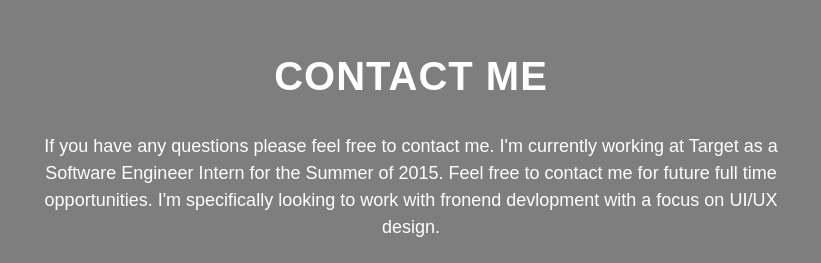
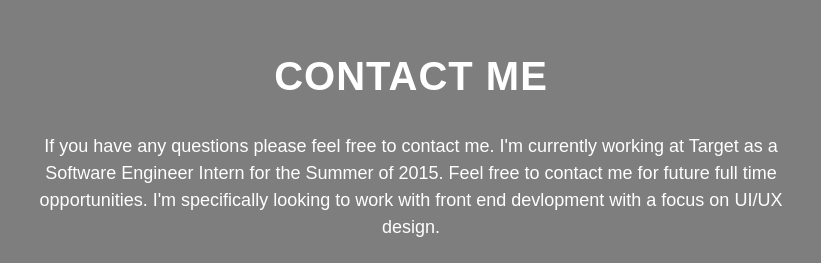
Before and after one commit to samguwang/samguwang.github.io, a plain HTML site: page index.html in a window 1280 px wide. Shown: the part 2360-2623 px from the top of the page, 229-1050 px from the left. Drawn offline with nearby package versions, Linux system fonts and the light colour scheme; a web font is replaced by a local one.

Commit message:
Update index.html

```diff
--- a/index.html
+++ b/index.html
@@ -96,7 +96,7 @@
         <div class="row">
             <div class="col-lg-8 col-lg-offset-2">
                 <h2>Contact Me</h2>
-                <p>If you have any questions please feel free to contact me. I'm currently working at Target as a Software Engineer Intern for the Summer of 2015. Feel free to contact me for future full time opportunities. I'm specifically looking to work with fronend devlopment with a focus on UI/UX design.</p>
+                <p>If you have any questions please feel free to contact me. I'm currently working at Target as a Software Engineer Intern for the Summer of 2015. Feel free to contact me for future full time opportunities. I'm specifically looking to work with front end devlopment with a focus on UI/UX design.</p>
                 <p>samwang@cs.utexas.edu            (915) 667-3225</p>
 
                 <ul class="list-inline banner-social-buttons">
```
